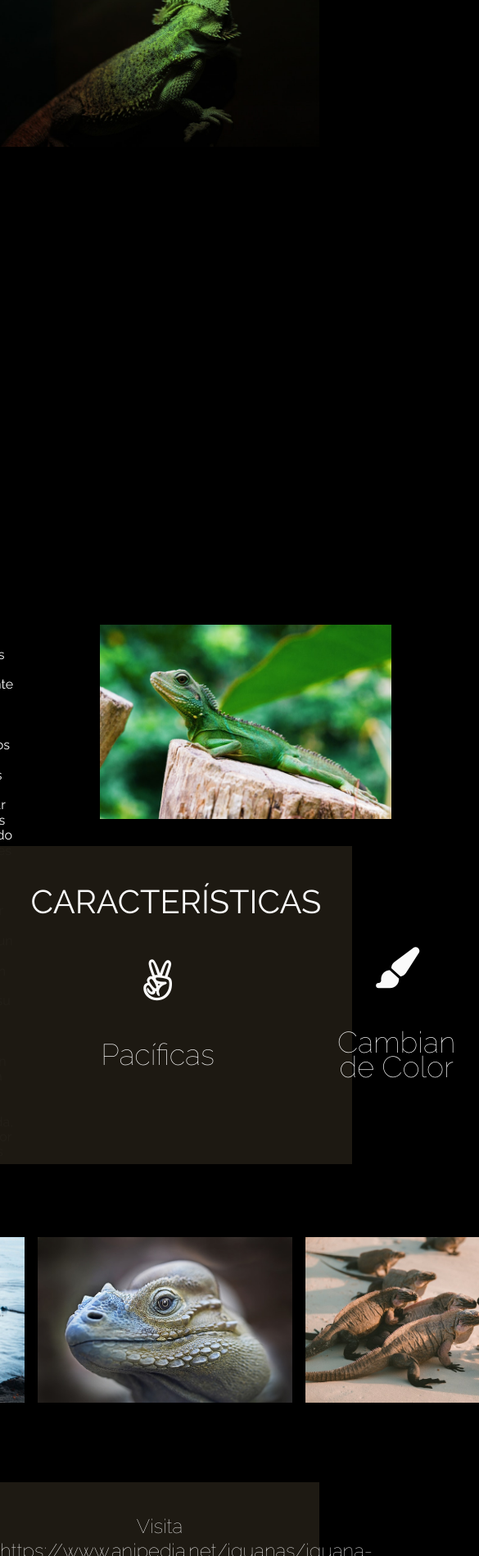
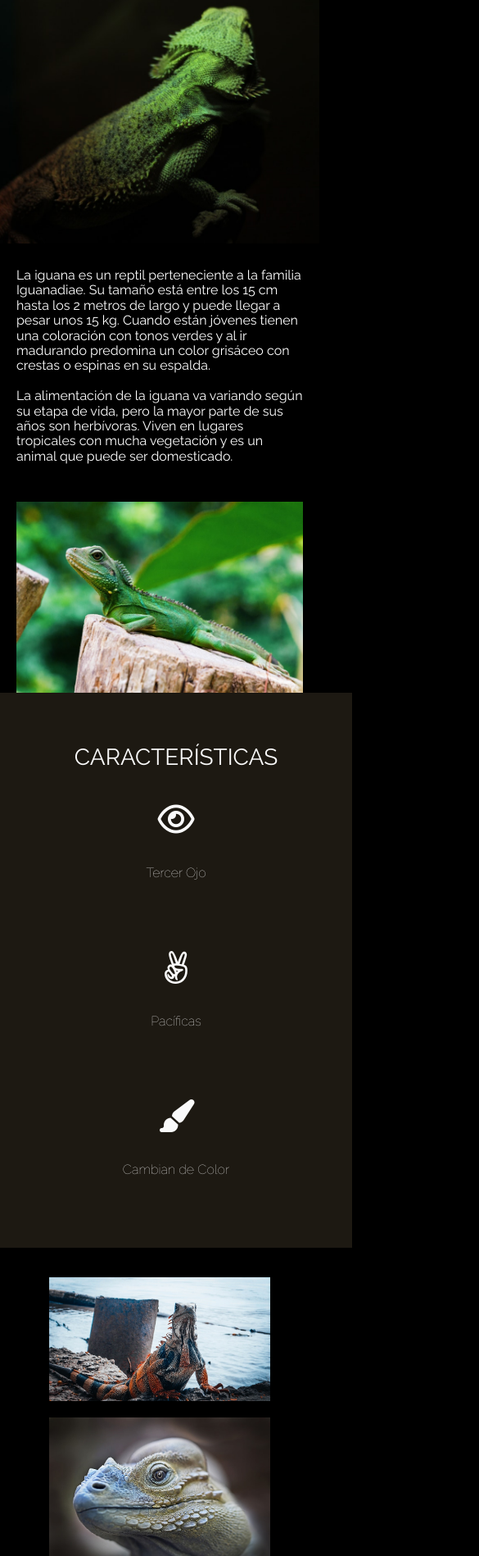
Before and after one commit to NachoRob/Iguana-Page, a plain HTML site: page index.html in a window 390 px wide. Shown: the part 102-2000 px from the top of the page at 82% size, 585 px wide, since content can reach past the window. Drawn offline with Linux system fonts and the light colour scheme.

Commit message:
Add responsive styles for tablet and mobile views in CSS

```diff
--- a/assets/css/style.css
+++ b/assets/css/style.css
@@ -123,3 +123,116 @@ footer p {
     font: normal normal 100 24px/30px Raleway;
     padding-top: 39px;
 }
+
+/* ========================================
+   RESPONSIVE - MOBILE & TABLET
+   ======================================== */
+
+/* Tablet y Mobile */
+@media (max-width: 768px) {
+
+    /* Header */
+    header h1 {
+        font-size: 36px;
+        padding: 20px 0;
+    }
+
+    /* Imagen principal */
+    .imagen-principal {
+        height: 400px;
+        background-size: cover;
+    }
+
+    /* Main - texto e imagen */
+    main {
+        flex-direction: column;
+        margin-left: 30px;
+        margin-right: 30px;
+        gap: 30px;
+        height: auto;
+    }
+
+    main p {
+        width: 100%;
+        margin-top: 30px;
+        height: auto;
+    }
+
+    main img {
+        width: 100%;
+        height: auto;
+        margin-top: 0;
+    }
+
+    /* Características */
+    .caracteristicas {
+        height: auto;
+        padding: 40px 20px;
+    }
+
+    .iconos {
+        flex-direction: column;
+        gap: 40px;
+    }
+
+    .caracteristicas h2 {
+        font-size: 32px;
+    }
+
+    .caracteristicas p {
+        font-size: 18px;
+    }
+
+    /* Galería */
+    figure {
+        flex-direction: column;
+        height: auto;
+        gap: 20px;
+        padding: 20px;
+    }
+
+    figure img {
+        width: 100%;
+        height: auto;
+    }
+
+    /* Footer */
+    footer {
+        height: auto;
+        padding: 30px 20px;
+    }
+
+    footer p {
+        font-size: 16px;
+        padding-top: 0;
+    }
+}
+
+/* Solo Mobile (pantallas muy pequeñas) */
+@media (max-width: 576px) {
+
+    header h1 {
+        font-size: 28px;
+    }
+
+    .imagen-principal {
+        height: 300px;
+    }
+
+    main {
+        margin-left: 20px;
+        margin-right: 20px;
+    }
+
+    .icono i {
+        font-size: 40px;
+    }
+
+    .caracteristicas h2 {
+        font-size: 28px;
+    }
+
+    .caracteristicas p {
+        font-size: 16px;
+    }
+}
```
